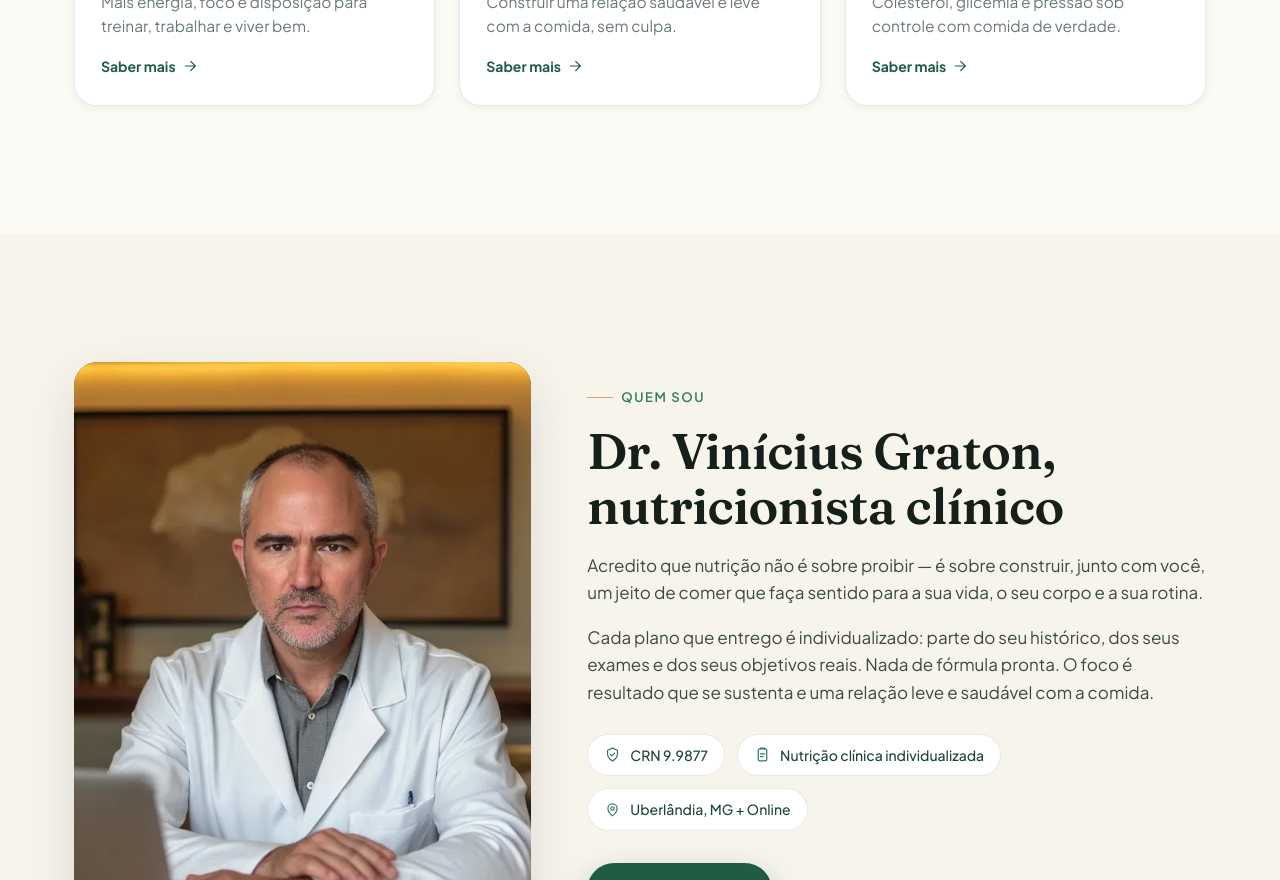
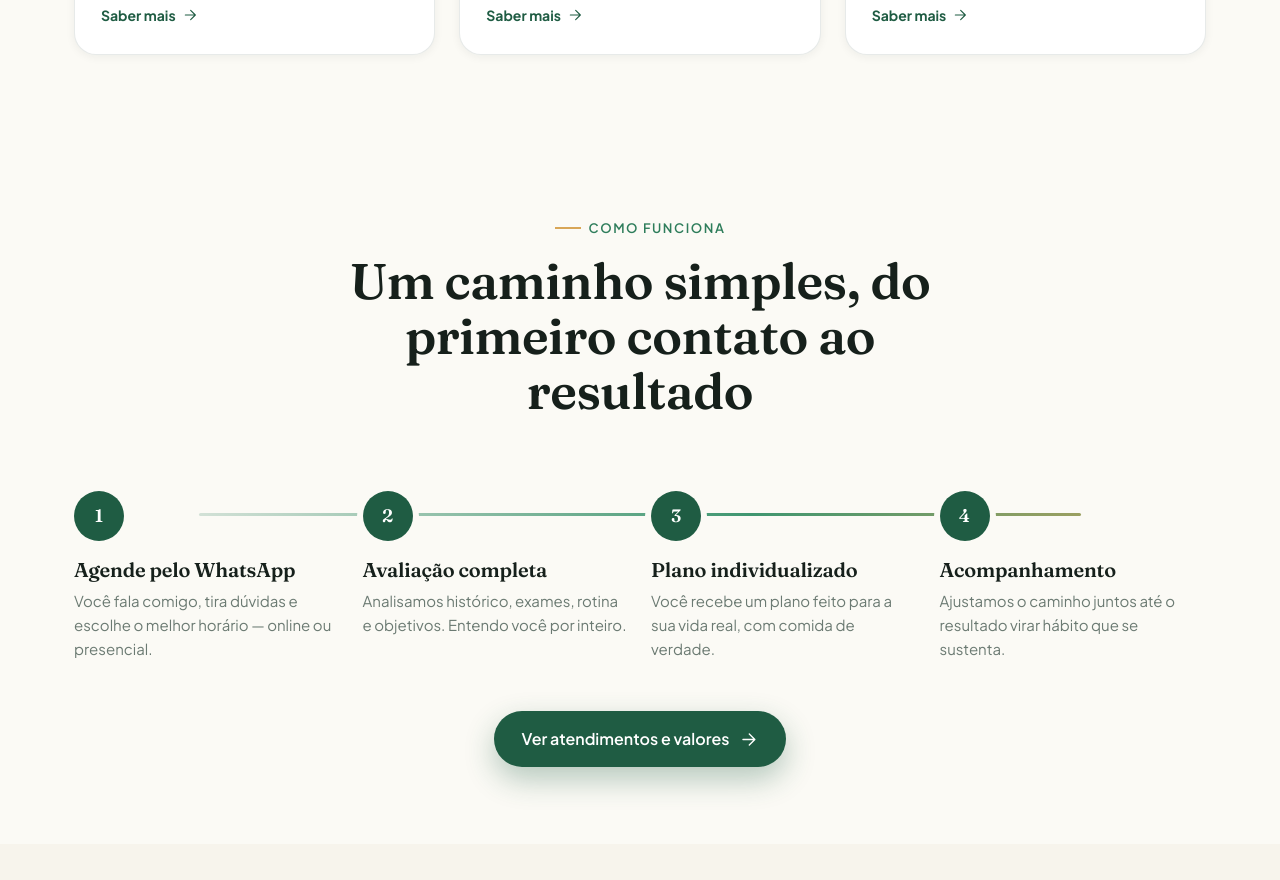
Before and after one commit to gratoncreative/drviniciusgraton-nutri, a React (Vite) app: page / in a window 1280 px wide. Shown: the part 1920-2800 px from the top of the page. Built offline with nearby package versions, Linux system fonts and the light colour scheme.

Commit message:
Onda 1: remove Quem sou, aproxima secoes, corrige linha do fluxo, tira italico do hero, anima Mais procurada, depoimentos iguais, mais beneficios

```diff
--- a/src/App.jsx
+++ b/src/App.jsx
@@ -164,43 +164,6 @@ export default function App() {
           </div>
         </section>
 
-        {/* ===================== QUEM SOU ===================== */}
-        <section className="section about" id="sobre">
-          <div className="container about__grid">
-            <Reveal className="about__photo">
-              <img src={`${import.meta.env.BASE_URL}foto-hero.jpg`} alt="Dr. Vinícius Graton, nutricionista clínico" width="880" height="1100" />
-            </Reveal>
-            <div>
-              <Reveal><span className="eyebrow">Quem sou</span></Reveal>
-              <Reveal delay={0.05}><h2 className="section-title">Dr. Vinícius Graton, nutricionista clínico</h2></Reveal>
-              <Reveal delay={0.1}>
-                <p>
-                  Acredito que nutrição não é sobre proibir — é sobre construir, junto com você,
-                  um jeito de comer que faça sentido para a sua vida, o seu corpo e a sua rotina.
-                </p>
-              </Reveal>
-              <Reveal delay={0.15}>
-                <p>
-                  Cada plano que entrego é individualizado: parte do seu histórico, dos seus exames
-                  e dos seus objetivos reais. Nada de fórmula pronta. O foco é resultado que se sustenta
-                  e uma relação leve e saudável com a comida.
-                </p>
-              </Reveal>
-              <Reveal delay={0.2}>
-                <div className="about__creds">
-                  <span className="about__cred"><IconShield /> {site.crn}</span>
-                  <span className="about__cred"><IconClipboard /> Nutrição clínica individualizada</span>
-                  <span className="about__cred"><IconPin /> {site.cidade} + Online</span>
-                </div>
-              </Reveal>
-              <Reveal delay={0.25}>
-                <div className="hero__actions">
-                  <a className="btn btn--primary" href={whatsappLink()} target="_blank" rel="noopener"><IconWhats /> Falar comigo</a>
-                </div>
-              </Reveal>
-            </div>
-          </div>
-        </section>
 
         {/* ===================== PROCESSO ===================== */}
         <section className="section" id="processo">
@@ -290,20 +253,24 @@ export default function App() {
               </Reveal>
             </div>
 
-            <div className="grid-3" style={{ marginTop: 24 }}>
+            <div className="benefits">
               {[
                 { icon: IconMonitor, t: 'Sem deslocamento', d: 'Atendimento online com a mesma qualidade.' },
                 { icon: IconClock, t: 'Horário flexível', d: 'Agendamos no melhor momento para você.' },
                 { icon: IconChat, t: 'Suporte próximo', d: 'Você não fica sozinho entre as consultas.' },
+                { icon: IconClipboard, t: 'Plano individualizado', d: 'Feito a partir do seu histórico e objetivos.' },
+                { icon: IconLeaf, t: 'Sem dietas restritivas', d: 'Comida de verdade, sem sofrimento.' },
+                { icon: IconPulse, t: 'Resultados acompanhados', d: 'Ajustes ao longo do processo, com você.' },
+                { icon: IconShield, t: 'Profissional registrado', d: `${site.crn} — nutrição clínica.` },
+                { icon: IconHeart, t: 'Atendimento humano', d: 'Escuta de verdade, sem pressa.' },
               ].map((b, i) => {
                 const Icon = b.icon
                 return (
-                  <Reveal key={b.t} delay={i * 0.06}>
-                    <article className="card pain">
-                      <div className="pain__icon"><Icon /></div>
-                      <h3>{b.t}</h3>
-                      <p>{b.d}</p>
-                    </article>
+                  <Reveal key={b.t} delay={i * 0.04}>
+                    <div className="benefit">
+                      <span className="benefit__ic"><Icon /></span>
+                      <div><b>{b.t}</b><span>{b.d}</span></div>
+                    </div>
                   </Reveal>
                 )
               })}
@@ -407,7 +374,6 @@ export default function App() {
             <div>
               <h4>Navegação</h4>
               <div className="footer__links">
-                <a href="#sobre">Quem sou</a>
                 <a href="#para-quem">Para quem é</a>
                 <a href="#processo">Como funciona</a>
                 <a href="#servicos">Atendimentos</a>
--- a/src/components/Nav.jsx
+++ b/src/components/Nav.jsx
@@ -3,7 +3,6 @@ import { site, whatsappLink } from '../data/site'
 import { IconMenu, IconClose, IconWhats } from './Icons'
 
 const LINKS = [
-  ['Quem sou', '#sobre'],
   ['Para quem é', '#para-quem'],
   ['Como funciona', '#processo'],
   ['Atendimentos', '#servicos'],
--- a/src/index.css
+++ b/src/index.css
@@ -67,7 +67,7 @@ h1, h2, h3, h4 {
 
 /* ---------- Layout helpers ---------- */
 .container { width: 100%; max-width: var(--maxw); margin: 0 auto; padding: 0 24px; }
-.section { padding: clamp(64px, 10vw, 130px) 0; position: relative; }
+.section { padding: clamp(40px, 6vw, 88px) 0; position: relative; }
 .section--tight { padding: clamp(48px, 7vw, 90px) 0; }
 
 .eyebrow {
@@ -207,7 +207,7 @@ h1, h2, h3, h4 {
 .hero__badge .dot { width: 8px; height: 8px; border-radius: 50%; background: #4ade80; animation: pulse 2.4s infinite; }
 @keyframes pulse { 0%,100% { box-shadow: 0 0 0 4px rgba(74,222,128,.28); } 50% { box-shadow: 0 0 0 9px rgba(74,222,128,0); } }
 .hero h1 { color: #fff; font-size: clamp(36px, 5.6vw, 66px); margin: 22px 0 0; line-height: 1.05; text-shadow: 0 2px 30px rgba(0,0,0,.35); }
-.hero h1 em { font-style: italic; color: var(--gold-300); }
+.hero h1 em { font-style: normal; color: var(--gold-300); }
 .hero__lead { font-size: clamp(16.5px, 1.5vw, 20px); color: rgba(255,255,255,.9); margin-top: 22px; max-width: 54ch; text-shadow: 0 1px 14px rgba(0,0,0,.35); }
 .hero__actions { display: flex; flex-wrap: wrap; gap: 14px; margin-top: 32px; }
 .hero__trust { display: flex; flex-wrap: wrap; gap: 10px 28px; margin-top: 30px; }
@@ -309,7 +309,7 @@ h1, h2, h3, h4 {
    ============================================================ */
 .steps { position: relative; display: grid; grid-template-columns: repeat(4, 1fr); gap: 22px; margin-top: 56px; }
 .steps::before {
-  content: ''; position: absolute; top: 38px; left: 13%; right: 13%; height: 3px; z-index: 0; border-radius: 3px;
+  content: ''; position: absolute; top: 38px; left: 11%; right: 11%; height: 3px; z-index: 0; border-radius: 3px;
   background: linear-gradient(90deg, rgba(46,125,91,.2), var(--green-500) 25%, var(--gold-500) 50%, var(--green-500) 75%, rgba(46,125,91,.2));
   background-size: 250% 100%;
   animation: stepFlow 5s linear infinite;
@@ -339,7 +339,9 @@ h1, h2, h3, h4 {
 .plan--feature { background: var(--green-900); color: #fff; border-color: transparent; box-shadow: var(--shadow-lg); }
 .plan--feature:hover { transform: translateY(-6px); }
 .plan--feature h3, .plan--feature .plan__price { color: #fff; }
-.plan__badge { position: absolute; top: -13px; left: 50%; transform: translateX(-50%); background: var(--gold-500); color: var(--green-950); font-size: 12px; font-weight: 700; letter-spacing: .04em; padding: 6px 16px; border-radius: 100px; white-space: nowrap; box-shadow: 0 6px 16px rgba(200,146,59,.4); }
+.plan__badge { position: absolute; top: -15px; left: 50%; transform: translateX(-50%); background: linear-gradient(100deg, var(--gold-500), #f0c878, var(--gold-500)); background-size: 200% 100%; color: var(--green-950); font-size: 12.5px; font-weight: 700; letter-spacing: .05em; text-transform: uppercase; padding: 8px 20px; border-radius: 100px; white-space: nowrap; box-shadow: 0 8px 22px rgba(200,146,59,.5); animation: badgePulse 2.4s ease-in-out infinite, badgeShine 3s linear infinite; }
+@keyframes badgePulse { 0%,100% { transform: translateX(-50%) scale(1); box-shadow: 0 8px 22px rgba(200,146,59,.5); } 50% { transform: translateX(-50%) scale(1.06); box-shadow: 0 10px 30px rgba(200,146,59,.7); } }
+@keyframes badgeShine { to { background-position: -200% 0; } }
 .plan__tag { font-size: 13px; font-weight: 600; letter-spacing: .1em; text-transform: uppercase; color: var(--green-600); }
 .plan--feature .plan__tag { color: var(--gold-300); }
 .plan h3 { font-size: 25px; margin: 10px 0 6px; }
@@ -356,6 +358,17 @@ h1, h2, h3, h4 {
 .plan .btn { margin-top: auto; }
 @media (max-width: 720px) { .plans { grid-template-columns: 1fr; } }
 
+/* Benefícios compactos */
+.benefits { display: grid; grid-template-columns: repeat(4, 1fr); gap: 16px; margin-top: 40px; }
+.benefit { display: flex; gap: 14px; align-items: flex-start; background: #fff; border: 1px solid var(--line); border-radius: 16px; padding: 18px; box-shadow: var(--shadow-sm); transition: transform .25s ease, box-shadow .25s ease; height: 100%; }
+.benefit:hover { transform: translateY(-3px); box-shadow: var(--shadow); }
+.benefit__ic { width: 40px; height: 40px; border-radius: 11px; background: var(--green-50); color: var(--green-700); display: grid; place-items: center; flex: none; }
+.benefit__ic svg { width: 21px; height: 21px; }
+.benefit b { display: block; font-family: var(--font-head); font-size: 16px; color: var(--ink); margin-bottom: 3px; }
+.benefit span { font-size: 13px; color: var(--muted); line-height: 1.45; }
+@media (max-width: 900px) { .benefits { grid-template-columns: repeat(2, 1fr); } }
+@media (max-width: 540px) { .benefits { grid-template-columns: 1fr; } }
+
 /* ============================================================
    DEPOIMENTOS
    ============================================================ */
@@ -365,10 +378,11 @@ h1, h2, h3, h4 {
 .quote {
   background: rgba(255,255,255,.05); border: 1px solid rgba(255,255,255,.1);
   border-radius: var(--radius); padding: 30px;
+  height: 100%; display: flex; flex-direction: column;
 }
 .quote__stars { color: var(--gold-500); font-size: 16px; letter-spacing: 2px; margin-bottom: 14px; }
 .quote p { font-size: 16px; color: rgba(255,255,255,.9); font-style: italic; }
-.quote__by { margin-top: 20px; display: flex; align-items: center; gap: 12px; }
+.quote__by { margin-top: auto; padding-top: 20px; display: flex; align-items: center; gap: 12px; }
 .quote__av { width: 44px; height: 44px; border-radius: 50%; background: var(--green-600); display: grid; place-items: center; font-weight: 700; color: #fff; font-family: var(--font-head); }
 .quote__by b { display: block; font-size: 15px; color: #fff; }
 .quote__by span { font-size: 13px; color: rgba(255,255,255,.6); }
```
